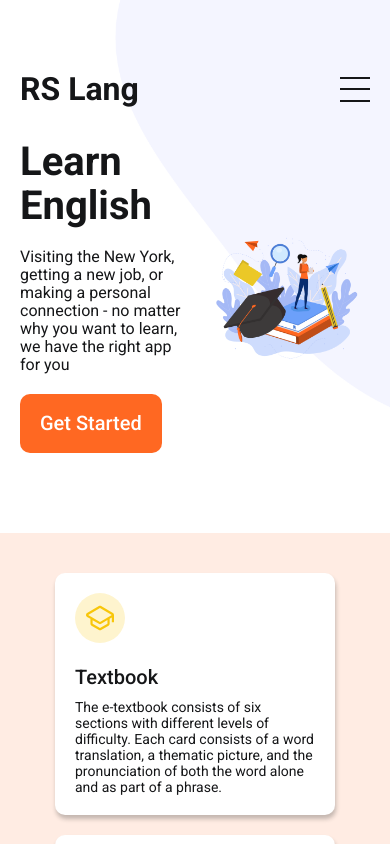
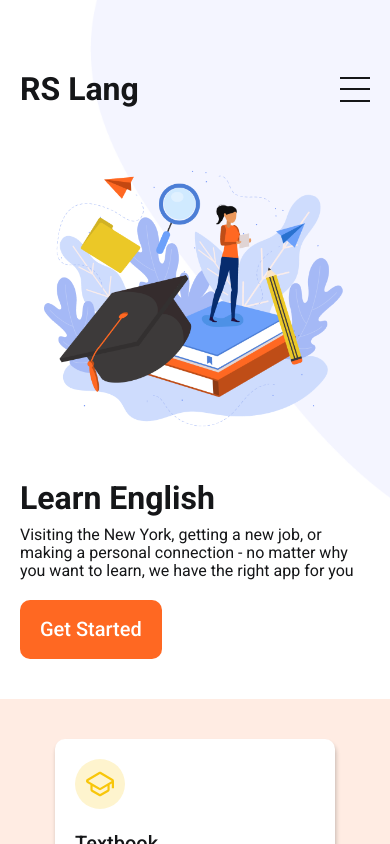
Before and after one commit to Lebedev-023046/rslang, a React (Create React App) app in the folder rs-lang/: page / in a window 390 px wide. Shown: the top 844 px of the page. Built offline with nearby package versions, Linux system fonts and the light colour scheme; a web font is replaced by a local one.

Commit message:
feat: finish adaptive for Hero

```diff
--- a/rs-lang/src/components/organisms/Hero/Hero.css
+++ b/rs-lang/src/components/organisms/Hero/Hero.css
@@ -91,3 +91,28 @@
     line-height: 1.8rem;
   }
 }
+
+@media (max-width: 640px) {
+  .hero__container {
+    padding: 12rem 2rem 6rem;
+    flex-direction: column-reverse;
+  }
+  .hero__heading {
+    font-size: 4rem;
+    line-height: 4.4rem;
+  }
+}
+
+@media (max-width: 500px) {
+  .hero__container {
+    padding-bottom: 4rem;
+    gap: 1rem;
+  }
+  .hero__text {
+    gap: 1rem;
+  }
+  .hero__heading {
+    font-size: 3.2rem;
+    line-height: 3.6rem;
+  }
+}
```
